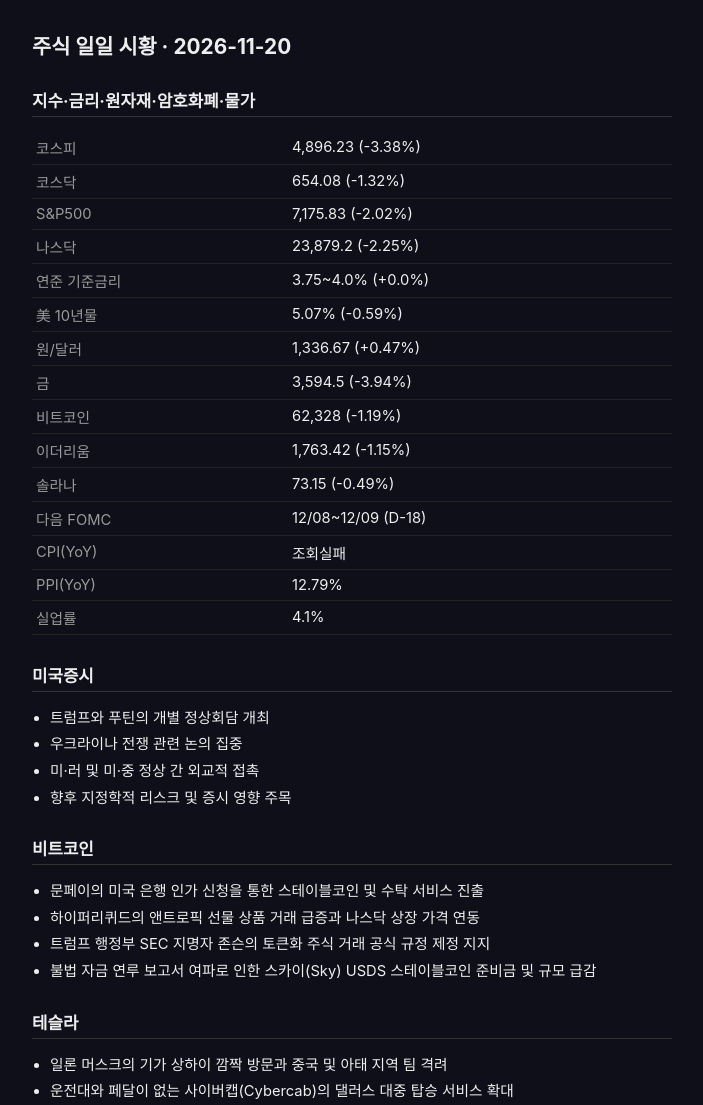
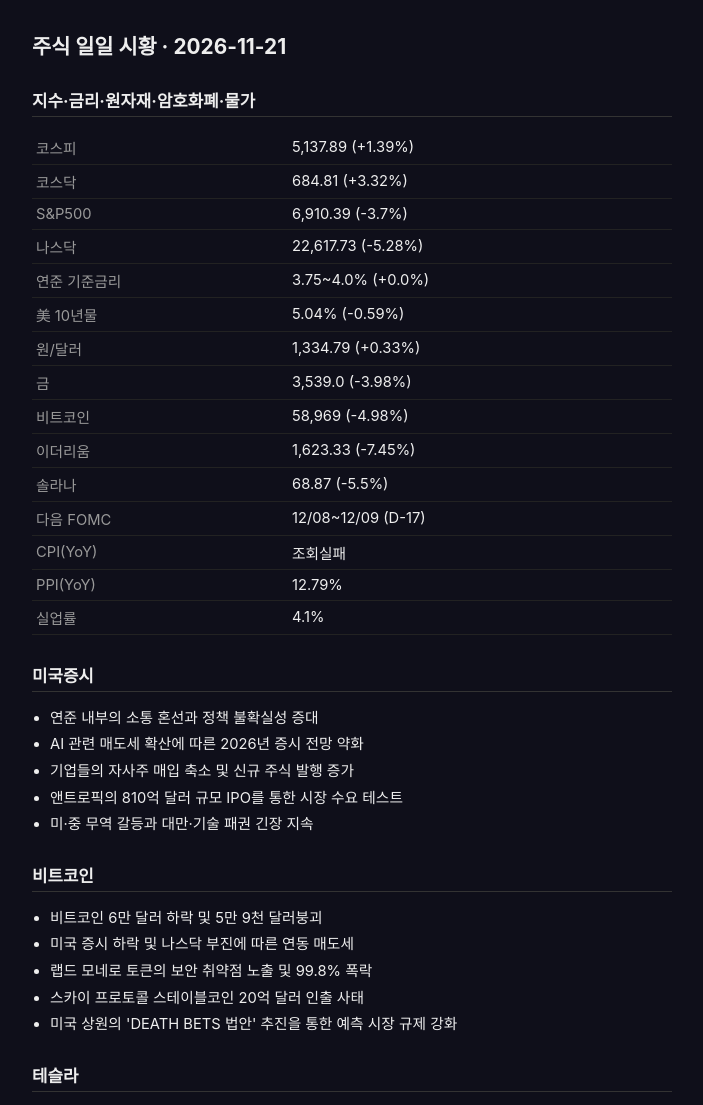
Before and after one commit to e2e2e2hj-hue/daily-stock-kakao-report, a plain HTML site: page docs/index.html in a window 1280 px wide. Shown: the top 1105 px of the page, without its empty margins (288-991 px from the left). Drawn offline with Linux system fonts and the light colour scheme.

Commit message:
Update daily report page

```diff
--- a/docs/index.html
+++ b/docs/index.html
@@ -23,13 +23,13 @@
 </style>
 </head>
 <body>
-  <h1>주식 일일 시황 · 2026-11-20</h1>
+  <h1>주식 일일 시황 · 2026-11-21</h1>
   <section>
     <h2>지수·금리·원자재·암호화폐·물가</h2>
-    <table><tr><th>코스피</th><td>4,896.23 (-3.38%)</td></tr><tr><th>코스닥</th><td>654.08 (-1.32%)</td></tr><tr><th>S&P500</th><td>7,175.83 (-2.02%)</td></tr><tr><th>나스닥</th><td>23,879.2 (-2.25%)</td></tr><tr><th>연준 기준금리</th><td>3.75~4.0% (+0.0%)</td></tr><tr><th>美 10년물</th><td>5.07% (-0.59%)</td></tr><tr><th>원/달러</th><td>1,336.67 (+0.47%)</td></tr><tr><th>금</th><td>3,594.5 (-3.94%)</td></tr><tr><th>비트코인</th><td>62,328 (-1.19%)</td></tr><tr><th>이더리움</th><td>1,763.42 (-1.15%)</td></tr><tr><th>솔라나</th><td>73.15 (-0.49%)</td></tr><tr><th>다음 FOMC</th><td>12/08~12/09 (D-18)</td></tr><tr><th>CPI(YoY)</th><td>조회실패</td></tr><tr><th>PPI(YoY)</th><td>12.79%</td></tr><tr><th>실업률</th><td>4.1%</td></tr></table>
+    <table><tr><th>코스피</th><td>5,137.89 (+1.39%)</td></tr><tr><th>코스닥</th><td>684.81 (+3.32%)</td></tr><tr><th>S&P500</th><td>6,910.39 (-3.7%)</td></tr><tr><th>나스닥</th><td>22,617.73 (-5.28%)</td></tr><tr><th>연준 기준금리</th><td>3.75~4.0% (+0.0%)</td></tr><tr><th>美 10년물</th><td>5.04% (-0.59%)</td></tr><tr><th>원/달러</th><td>1,334.79 (+0.33%)</td></tr><tr><th>금</th><td>3,539.0 (-3.98%)</td></tr><tr><th>비트코인</th><td>58,969 (-4.98%)</td></tr><tr><th>이더리움</th><td>1,623.33 (-7.45%)</td></tr><tr><th>솔라나</th><td>68.87 (-5.5%)</td></tr><tr><th>다음 FOMC</th><td>12/08~12/09 (D-17)</td></tr><tr><th>CPI(YoY)</th><td>조회실패</td></tr><tr><th>PPI(YoY)</th><td>12.79%</td></tr><tr><th>실업률</th><td>4.1%</td></tr></table>
   </section>
-  <section><h2>미국증시</h2><ul><li>트럼프와 푸틴의 개별 정상회담 개최</li><li>우크라이나 전쟁 관련 논의 집중</li><li>미·러 및 미·중 정상 간 외교적 접촉</li><li>향후 지정학적 리스크 및 증시 영향 주목</li></ul></section><section><h2>비트코인</h2><ul><li>문페이의 미국 은행 인가 신청을 통한 스테이블코인 및 수탁 서비스 진출</li><li>하이퍼리퀴드의 앤트로픽 선물 상품 거래 급증과 나스닥 상장 가격 연동</li><li>트럼프 행정부 SEC 지명자 존슨의 토큰화 주식 거래 공식 규정 제정 지지</li><li>불법 자금 연루 보고서 여파로 인한 스카이(Sky) USDS 스테이블코인 준비금 및 규모 급감</li></ul></section><section><h2>테슬라</h2><ul><li>일론 머스크의 기가 상하이 깜짝 방문과 중국 및 아태 지역 팀 격려</li><li>운전대와 페달이 없는 사이버캡(Cybercab)의 댈러스 대중 탑승 서비스 확대</li><li>사이버캡의 일일 최대 등록 기록(200대) 달성 및 자율주행 플릿 규모 확장</li><li>운전대와 페달이 없는 6~7인승 무인 Model Y(피플무버) 출시 계획 발표</li></ul></section><section><h2>거시경제</h2><ul><li>엔비디아 리더십 위기와 경제·금융 파급 리스크</li><li>AI 생태계 중심 기업의 구조적 시스템 리스크 심화</li><li>연준 의장의 AI 혁명에 따른 금리 및 고용 정책 고심</li><li>AI 기술 발전이 통화정책과 거시경제에 미치는 영향 분석</li></ul></section>
+  <section><h2>미국증시</h2><ul><li>연준 내부의 소통 혼선과 정책 불확실성 증대</li><li>AI 관련 매도세 확산에 따른 2026년 증시 전망 약화</li><li>기업들의 자사주 매입 축소 및 신규 주식 발행 증가</li><li>앤트로픽의 810억 달러 규모 IPO를 통한 시장 수요 테스트</li><li>미·중 무역 갈등과 대만·기술 패권 긴장 지속</li></ul></section><section><h2>비트코인</h2><ul><li>비트코인 6만 달러 하락 및 5만 9천 달러붕괴</li><li>미국 증시 하락 및 나스닥 부진에 따른 연동 매도세</li><li>랩드 모네로 토큰의 보안 취약점 노출 및 99.8% 폭락</li><li>스카이 프로토콜 스테이블코인 20억 달러 인출 사태</li><li>미국 상원의 &#x27;DEATH BETS 법안&#x27; 추진을 통한 예측 시장 규제 강화</li></ul></section><section><h2>테슬라</h2><ul><li>이탈리아 내 테슬라 주행보조 시스템(TAD/FSD) 임시 승인 획득</li><li>유럽 주요 5대 시장 중 최초 자율주행 관련 규제 통과</li><li>텍사스 오스틴 내 테슬라 사이버캡(Cybercab) 개인용 주문 개시</li><li>사이버캡 이용을 위한 월 299달러 &#x27;오토노미 구독&#x27; 제도 도입</li><li>운전대와 페달이 없는 패밀리형 자율주행 모델 Y 출시 계획 공개</li></ul></section><section><h2>거시경제</h2><ul><li>AI 혁명이 고용과 금리에 미칠 영향 분석</li><li>미국 연준 의장의 AI 전환기 대응 고심</li><li>일본의 에너지 보조금 종료에 따른 핵심 인플레이션 상승</li><li>시장 예상치를 하회한 일본의 핵심 소비자물가 상승률</li></ul></section>
 
-  <p class="updated">최종 갱신: 2026-11-20 (KST)</p>
+  <p class="updated">최종 갱신: 2026-11-21 (KST)</p>
 </body>
 </html>
```
